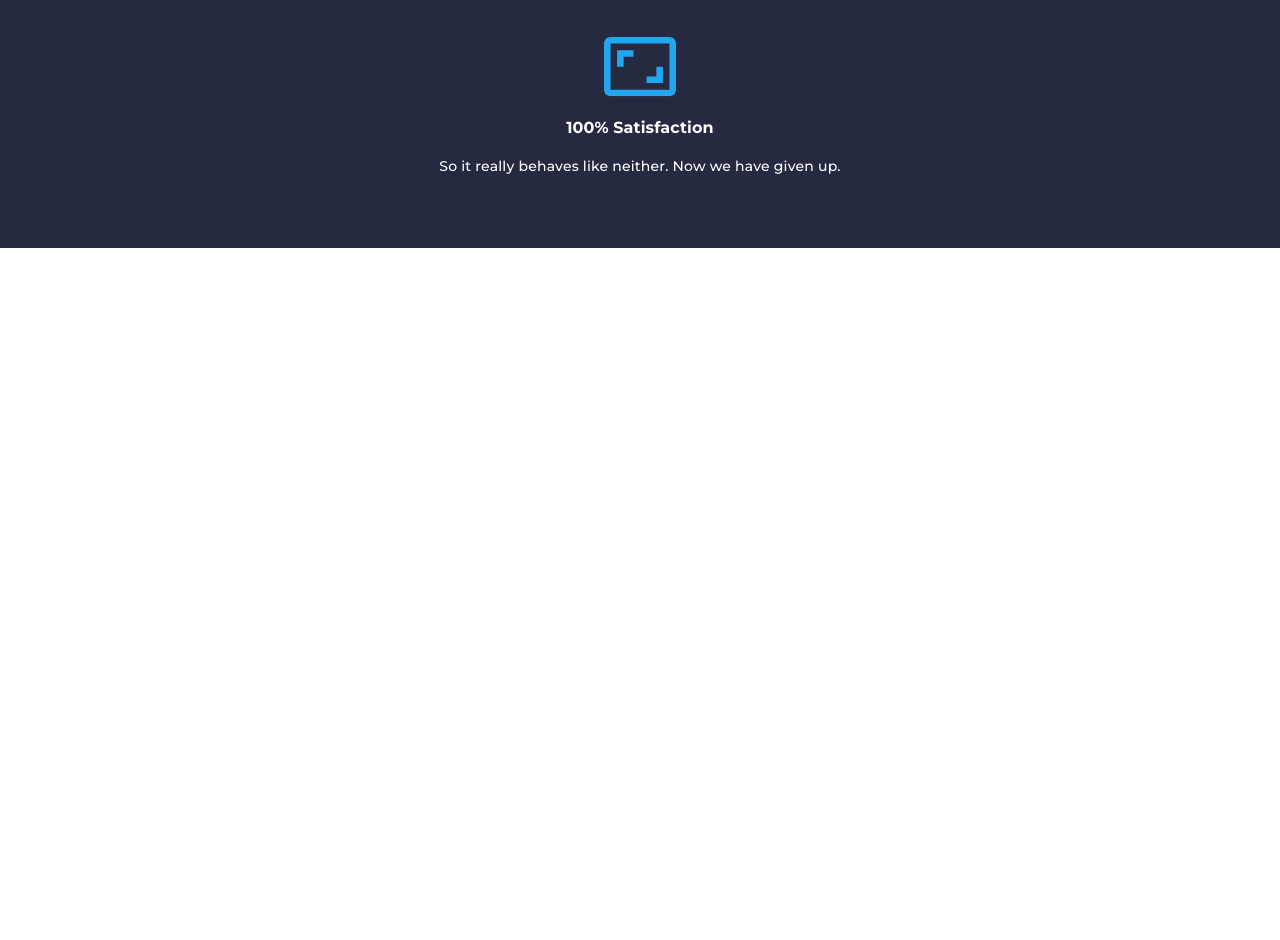
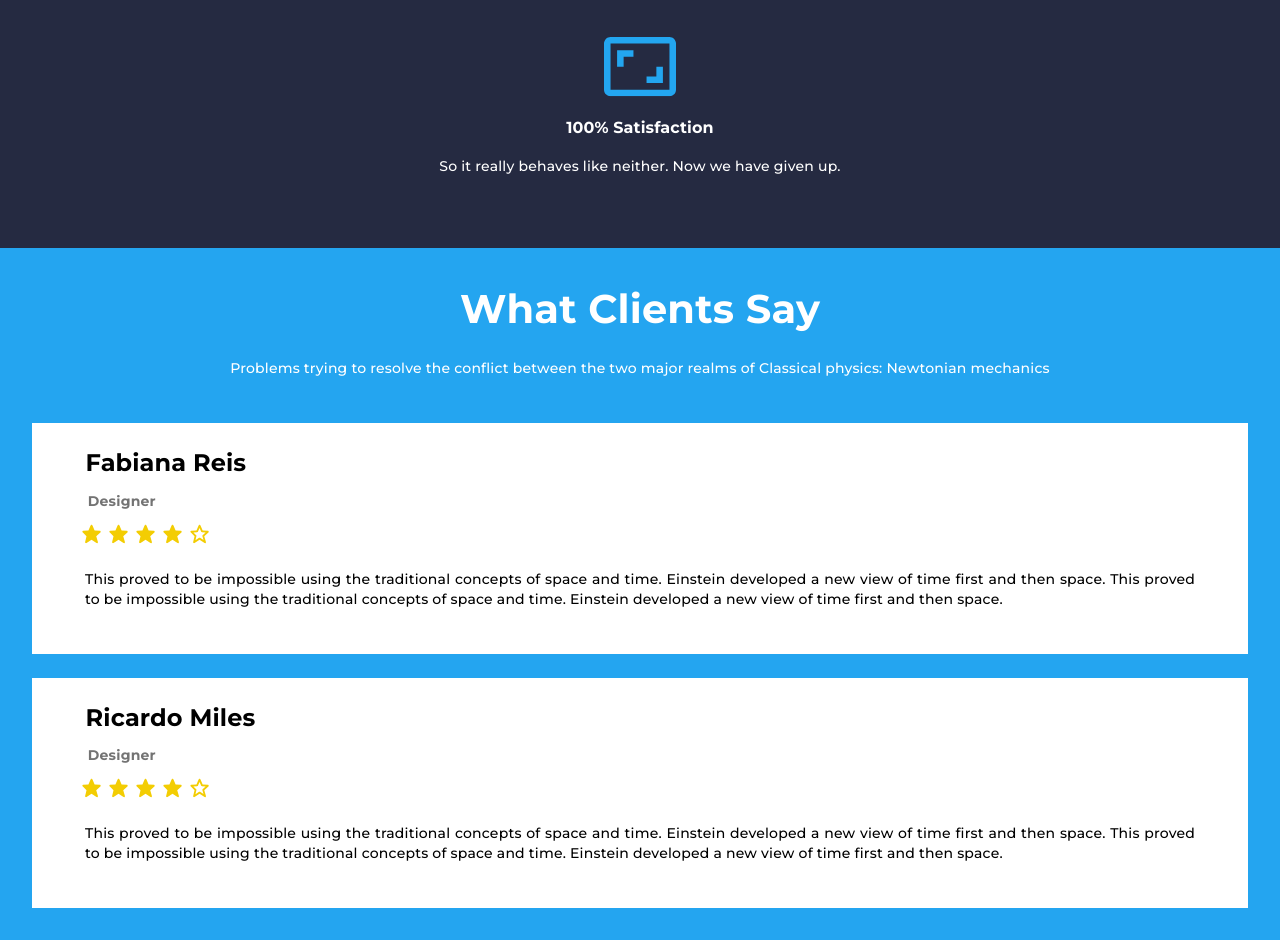
Before and after one commit to wesley-silv/Mobile-Marca-Pessoal, a plain HTML site: page index.html in a window 1280 px wide. Shown: the part 1182-2122 px from the top of the page. Before the commit the page ends 1430 px from the top, so only its background shows below. Drawn offline with Linux system fonts and the light colour scheme.

Commit message:
edição da section do perfil dos designers.

```diff
--- a/Styles/_header.scss
+++ b/Styles/_header.scss
@@ -4,6 +4,7 @@ header {
   text-align: center;
   background-color: $dark-background;
   color: $font-white;
+
   .header_container {
     display: flex;
     justify-content: space-around;
@@ -18,7 +19,7 @@ header {
     .header_container-imagem {
       display: flex;
       align-items: center;
-      gap: 2em;
+      gap: 2.5em;
     }
   }
   ul {
--- /dev/null
+++ b/Styles/_profiles.sass
@@ -0,0 +1,57 @@
+@import './variaveis'
+
+@mixin profile
+  background: $font-white
+  color: #000000
+  padding: 1.5em 2em
+  text-align: justify
+
+  h3
+    padding: 0 .9em
+    font-family: $Montserrat
+    font-size: 24px
+    font-weight: 700
+    letter-spacing: 0.1px
+    line-height: 32px
+  ul
+    padding: 0 1em
+    li
+      display: inline-block
+  h6
+    padding: 0 1em
+    font-family: $Montserrat
+    font-size: 14px
+    font-weight: 800
+    letter-spacing: 0.2px
+    line-height:24px
+    color: $font-gray
+    margin: .7em
+  p
+    font-family: $Montserrat
+    font-size: 14px
+    font-weight: 500
+    letter-spacing: 0.2px
+    line-height: 20px
+.profile_container
+  text-align: center
+  background-color: $light-background
+  color: $font-white
+  padding: 2em
+  h2
+    font-family: $Montserrat
+    font-size: 40px
+    font-weight: 700
+    letter-spacing: 0.2px
+    line-height: 57px
+  p
+    font-family: $Montserrat
+    font-size: 14px
+    font-weight: 500
+    letter-spacing: 0.2px
+    line-height: 20px
+    padding: 1.5em
+  .profile_container-one
+    @include profile
+    margin: 1.5em auto
+  .profile_container-two
+    @include profile
--- a/Styles/_variaveis.scss
+++ b/Styles/_variaveis.scss
@@ -1,10 +1,12 @@
 // Fonts
-
+$Montserrat: "Montserrat";
+$font-white: hsl(0, 0%, 100%);
+$font-gray: hsl(0, 0%, 45%);
 
 // Colors
 $dark-background: hsl(228, 28%, 20%);
-$font-white: hsl(0, 0%, 100%);
 $light-background: hsl(202, 87%, 54%);
 
 
+
 // Elements
--- a/Styles/style.scss
+++ b/Styles/style.scss
@@ -3,6 +3,7 @@
 @import url('https://fonts.googleapis.com/css2?family=Montserrat:wght@400;500;700&display=swap');
 @import './banner';
 @import './banner-two';
+@import 'profiles';
 
 html, body {
   font-family: "Montserrat";
--- a/index.html
+++ b/index.html
@@ -51,8 +51,7 @@
           alt="Imagem de um quadrado sendo expandido"
         />
         <h5>Set For Life</h5>
-      <p>They were used to create the
-        machines that launched.</p>
+        <p>They were used to create the machines that launched.</p>
       </div>
       <div class="banner_two-third">
         <img
@@ -63,5 +62,45 @@
         <p>So it really behaves like neither. Now we have given up.</p>
       </div>
     </div>
+    <div class="profile_container">
+      <h2>What Clients Say</h2>
+      <p>
+        Problems trying to resolve the conflict between the two major realms of
+        Classical physics: Newtonian mechanics
+      </p>
+      <section class="profile_container-one">
+        <h3>Fabiana Reis</h3>
+        <h6>Designer</h6>
+        <ul>
+          <li><img src="./Assets/star_gold.svg" alt="imagem de uma estrela dourada"></li>
+          <li><img src="./Assets/star_gold.svg" alt="imagem de uma estrela dourada"></li>
+          <li><img src="./Assets/star_gold.svg" alt="imagem de uma estrela dourada"></li>
+          <li><img src="./Assets/star_gold.svg" alt="imagem de uma estrela dourada"></li>
+          <li><img src="./Assets/star_trasparent.svg" alt="imagem de uma estrela trasparente"></li>
+        </ul>        <p>
+          This proved to be impossible using the traditional concepts of space
+          and time. Einstein developed a new view of time first and then space.
+          This proved to be impossible using the traditional concepts of space
+          and time. Einstein developed a new view of time first and then space.
+        </p>
+      </section>
+      <section class="profile_container-two">
+        <h3>Ricardo Miles</h3>
+        <h6>Designer</h6>
+        <ul>
+          <li><img src="./Assets/star_gold.svg" alt="imagem de uma estrela dourada"></li>
+          <li><img src="./Assets/star_gold.svg" alt="imagem de uma estrela dourada"></li>
+          <li><img src="./Assets/star_gold.svg" alt="imagem de uma estrela dourada"></li>
+          <li><img src="./Assets/star_gold.svg" alt="imagem de uma estrela dourada"></li>
+          <li><img src="./Assets/star_trasparent.svg" alt="imagem de uma estrela trasparente"></li>
+        </ul>
+        <p>
+          This proved to be impossible using the traditional concepts of space
+          and time. Einstein developed a new view of time first and then space.
+          This proved to be impossible using the traditional concepts of space
+          and time. Einstein developed a new view of time first and then space.
+        </p>
+      </section>
+    </div>
   </body>
 </html>
```
Also changed, not shown: Assets/star_gold.svg (added), Assets/star_trasparent.svg (added), Styles/style.css, 1 other file. Lines whose indentation alone changed are shown as unchanged.
